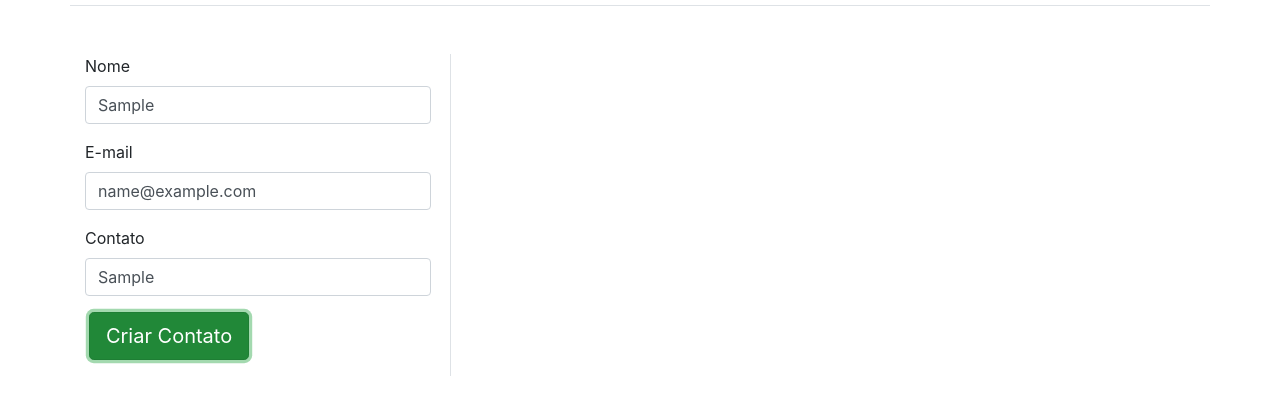
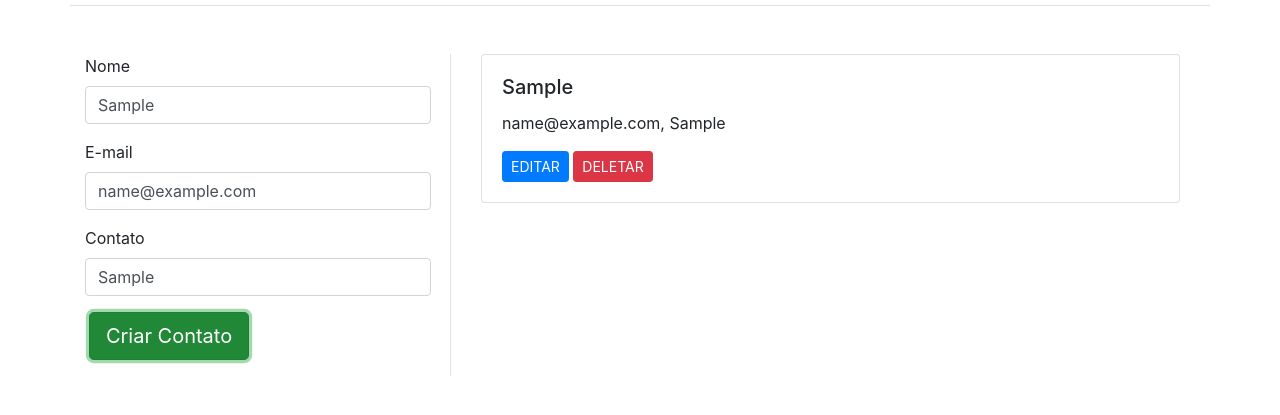
Before and after one commit to bucsan/VueJS, a plain HTML site: page index.html in a window 1280 px wide. Both pictures are taken after typing "Sample", "name@example.com", "Sample" into the empty fields and a click on the button "Criar Contato". Shown: the part 89-504 px from the top of the page. Drawn offline with nearby package versions, Linux system fonts and the light colour scheme.

Commit message:
Listando Dados em Local Storage

```diff
--- a/index.html
+++ b/index.html
@@ -48,9 +48,9 @@
 
                         <div class="card">
                             <div class="card-body">
-                                <h5 class="card-title">Fulano de Tal</h5>
+                                <h5 class="card-title">{{ contact.name }}</h5>
 
-                                <p class="card-text">fulano@email.com, 9888434343</p>
+                                <p class="card-text">{{ contact.email }}, {{ contact.phone }}</p>
 
                                 <a href="#" class="btn btn-sm btn-primary">EDITAR</a>
                                 <a href="#" class="btn btn-sm btn-danger">DELETAR</a>
@@ -93,6 +93,8 @@
                             contacts = [contact];
                         }
 
+                        this.contacts = contacts;
+
                         //atualizar local storage independemente do novo contato ou nova adição
                         localStorage.setItem('contactsApp', JSON.stringify(contacts));
                     }
```
